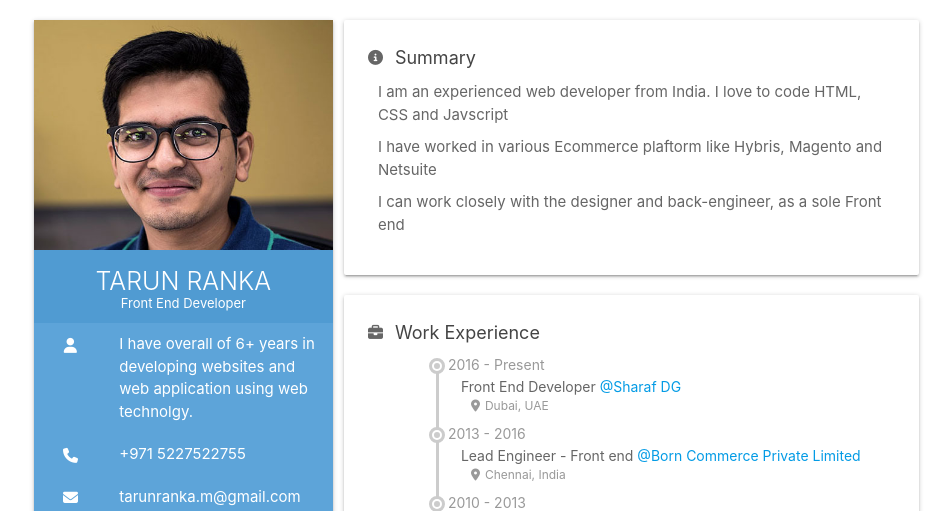
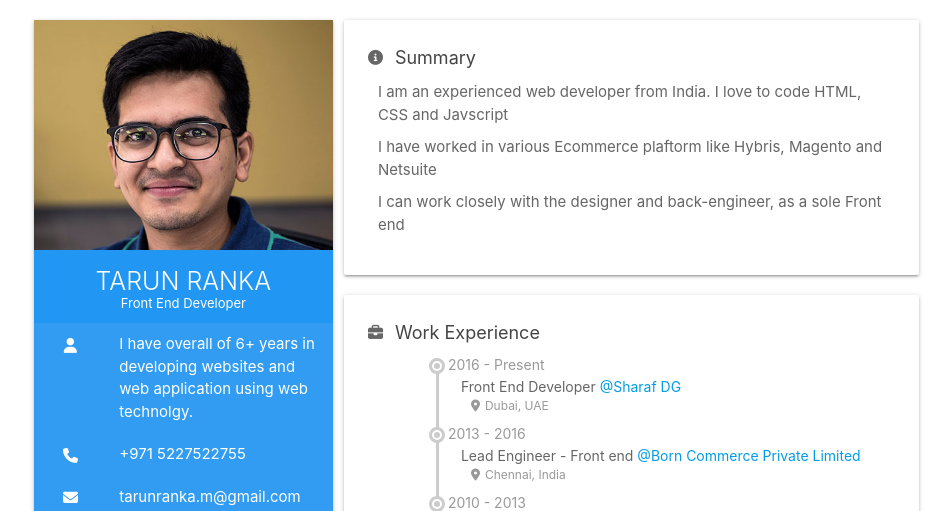
Before and after one commit to tarunranka/tarunranka.github.io, a website: page index.html in a window 1280 px wide. Shown: the top 511 px of the page, without its empty margins (158-1110 px from the left). Drawn offline with nearby package versions, Linux system fonts and the light colour scheme.

Commit message:
changed the background color

```diff
--- a/dest/style.css
+++ b/dest/style.css
@@ -12,7 +12,7 @@
   right: 0;
   left: 0;
   text-align: center;
-  background: #509bd2;
+  background: #2196f3;
   padding: 10px 0 20px;
 }
 .author h1{
@@ -35,7 +35,7 @@
 .profile-page .sidebar-item {
     overflow: hidden;
     padding: 10px;
-    background-color: #5da4d9;
+    background-color: #319cf1;
     color: #fff;
 }
 .sidebar-item a{
```
